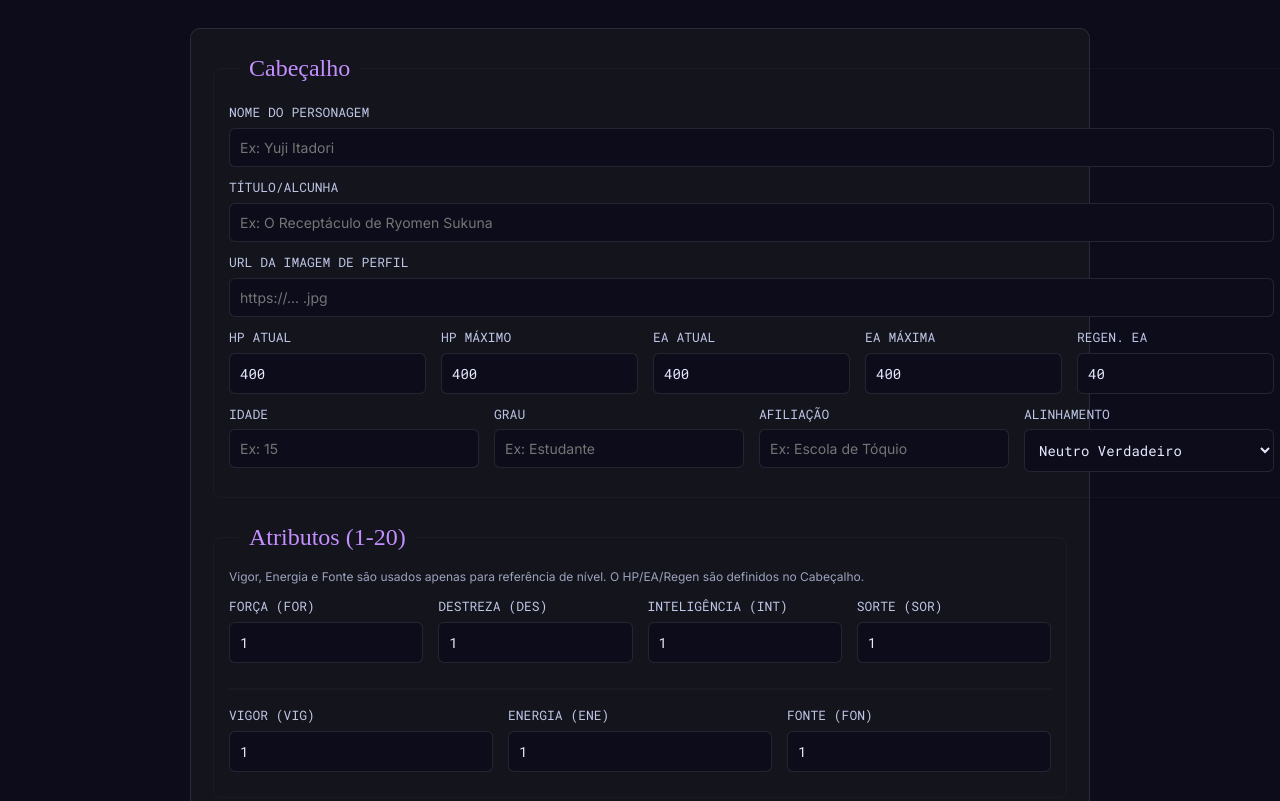
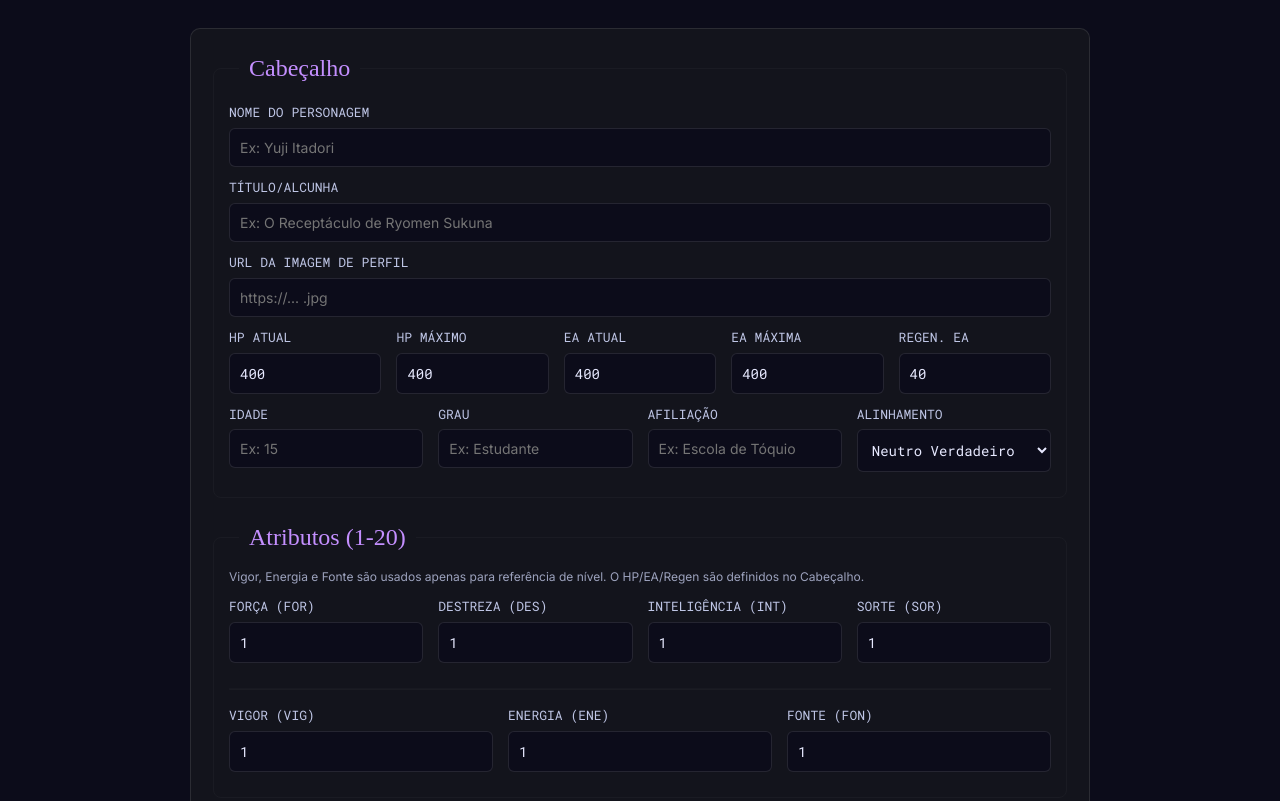
Before and after one commit to GoldenAgeRPG/gerador-de-fichas, a plain HTML site: page index.html in a window 1280 px wide. Shown: the top 801 px of the page. Drawn offline with Linux system fonts and the light colour scheme; a web font is replaced by a local one.

Commit message:
Update index.html

```diff
--- a/index.html
+++ b/index.html
@@ -61,6 +61,8 @@
     .grid-5 { display: grid; grid-template-columns: repeat(5, 1fr); gap: 15px; }
     .input-group { display: flex; flex-direction: column; gap: 5px; margin-bottom: 10px; }
     label { font-weight: 500; font-size: 13px; color: var(--muted); text-transform: uppercase; font-family: var(--mono); }
+
+    /* --- LINHA CORRIGIDA --- */
     input[type="text"], input[type="url"], input[type="number"], textarea, select {
       background: var(--bg);
       border: 1px solid rgba(255, 255, 255, 0.1);
@@ -69,7 +71,13 @@
       color: var(--text);
       font-family: var(--ui);
       font-size: 14px;
+      /* --- ADICIONADO PARA CORRIGIR O OVERFLOW --- */
+      box-sizing: border-box;
+      width: 100%;
+      min-width: 0;
     }
+    /* --- FIM DA CORREÇÃO --- */
+
     input[type="number"], select, input[placeholder*="XP"] { font-family: var(--mono); }
     textarea { min-height: 80px; resize: vertical; }
     .note { font-size: 12px; color: var(--muted); opacity: 0.8; margin-top: -5px; margin-bottom: 10px; }
```
